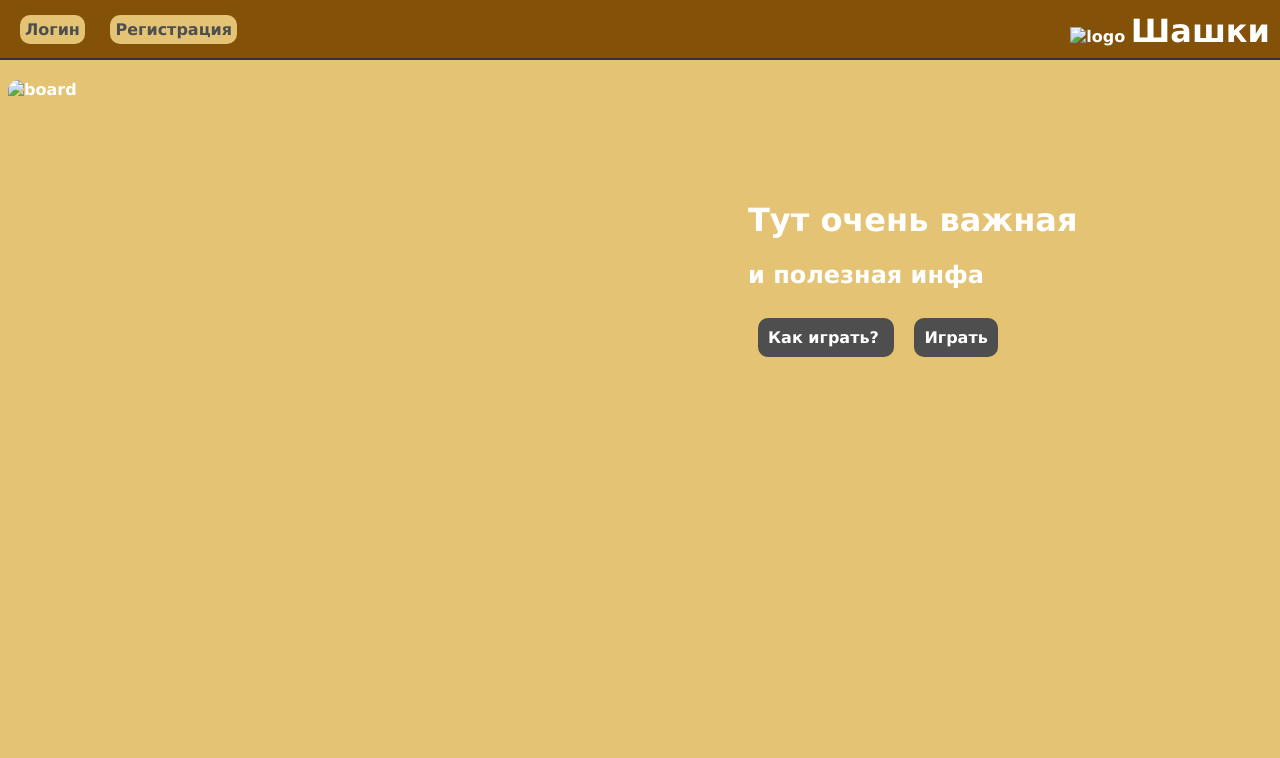
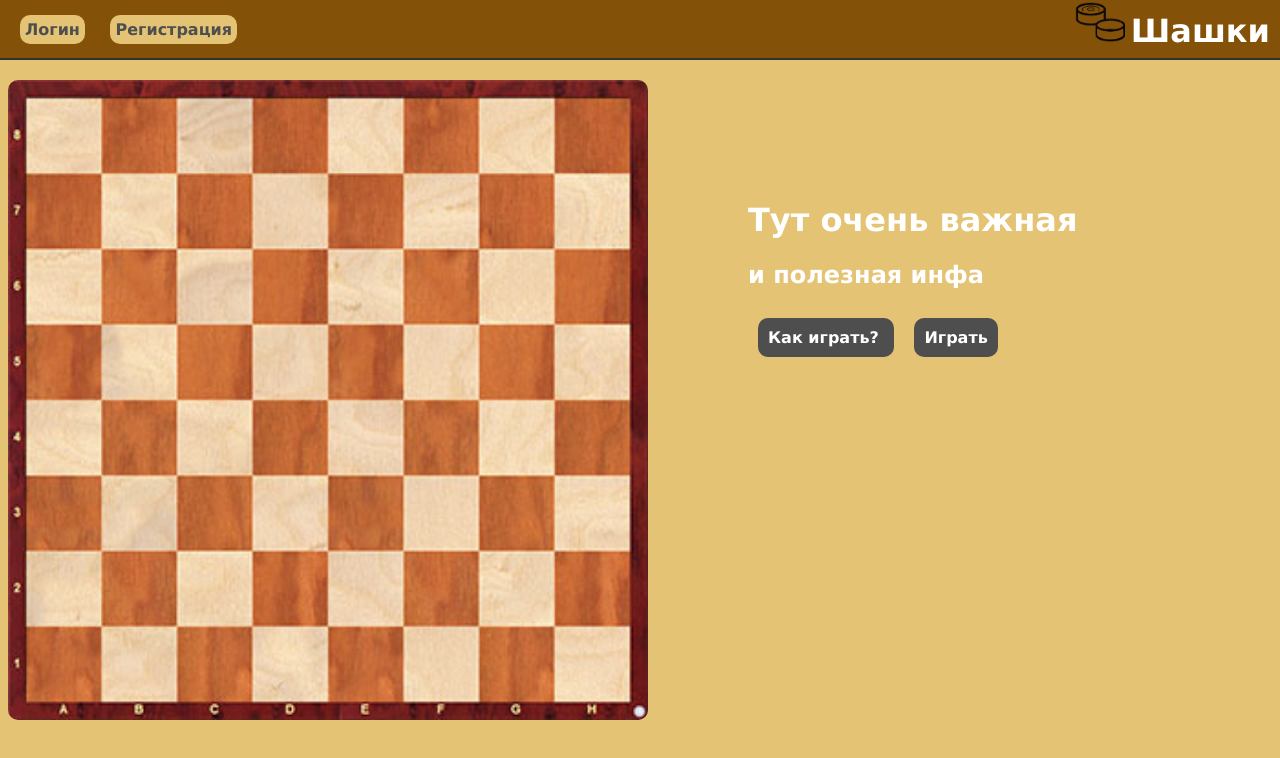
Before and after one commit to XoTaBuCh/ITIROD, a plain HTML site: page index.html in a window 1280 px wide. Drawn offline with Linux system fonts and the light colour scheme; the site is published under a folder, as on GitHub Pages, so addresses that start at the root find nothing.

Commit message:
fix src images

```diff
--- a/index.html
+++ b/index.html
@@ -15,13 +15,13 @@
 
         </div>
         <div class="logo">
-            <img alt="logo" class="logo-img" src="/resources/checkers.png">
+            <img alt="logo" class="logo-img" src="resources/checkers.png">
             <p class="logo-text">Шашки</p>
         </div>
     </nav>
 </header>
 <main>
-    <img class="board-img" src="/resources/board.jpg" alt="board">
+    <img class="board-img" src="resources/board.jpg" alt="board">
     <div class="container">
         <h1>Тут очень важная</h1>
         <h2>и полезная инфа</h2>
```
